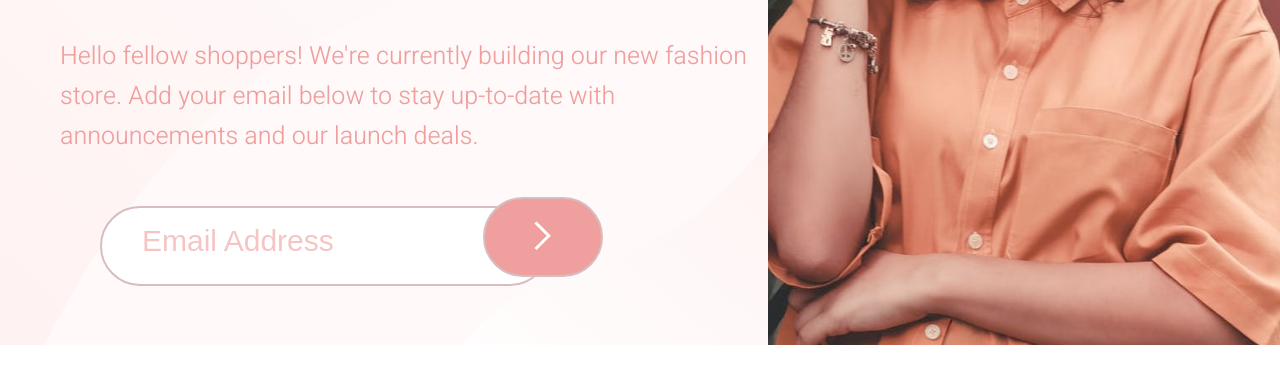
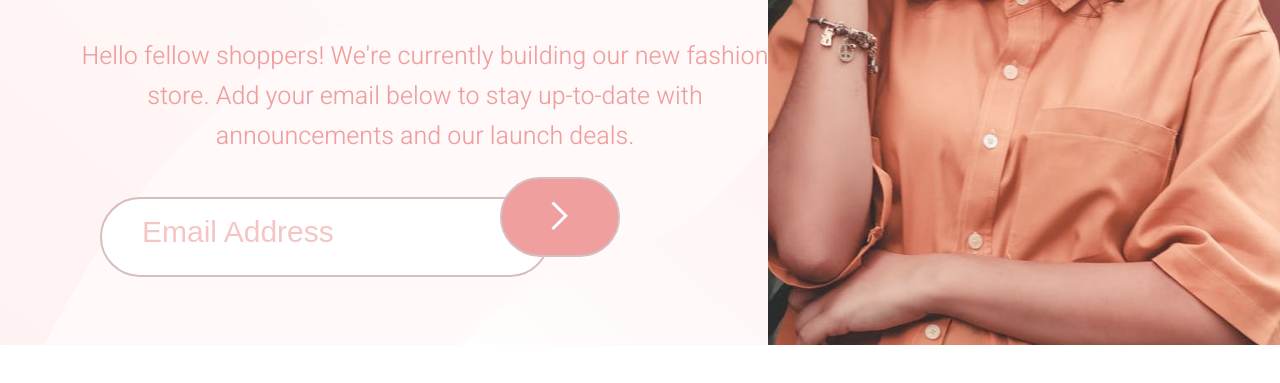
Before and after one commit to Naseeruddin86786/Naseer-07-Assignment, a plain HTML site: page index.html in a window 1280 px wide. Shown: the part 355-738 px from the top of the page. Drawn offline with Linux system fonts and the light colour scheme.

Commit message:
Base Apperal revised

```diff
--- a/style.css
+++ b/style.css
@@ -56,8 +56,9 @@ body {
     border: 2px solid  rgb(215,189,192);
     border-radius: 20px;
     opacity: 5px;
-    margin-left: 20px;
+    margin-left: 60px;
     margin-bottom: 30px;
+    position: relative;
 }
 
 input::placeholder {
@@ -70,8 +71,10 @@ button {
     border-radius: 30px;
     background-color:rgb(239,159,158) ;
     border: 2px solid  rgb(215,189,192);
-    margin-left: -40px;
-    margin-top: 20px;
+    /* margin-left: -40px;
+    margin-top: 20px; */
+    position: absolute;
+    left: 250px;
 }
 
 @media screen and (min-width:720px) {
@@ -97,8 +100,10 @@ button {
    .para {
        font-size: 25px;
        width: 100%;
-       padding: 0 60px;
+       padding: 0 60px ;
        height: 100px;
+       line-height: 30px;
+       text-align: center;
    }
 
    .content input {
@@ -106,6 +111,8 @@ button {
        width: 450px;
        margin-left: 100px;
        border-radius: 50px;
+       position: relative;
+       margin-top: 20px;
    }
 
    input::placeholder {
@@ -117,7 +124,11 @@ button {
        height: 80px;
        width: 120px;
        border-radius: 70px;
-       margin-left: -70px;
+       /* margin-left: -70px; */
+       position: absolute;
+       left: 500px;
+       top: 1004px;
+
    }
    .arrow {
        height: 30px;
@@ -147,4 +158,11 @@ button {
     width: 40%;
     height: 700px;
 }
+
+button {
+    position: absolute;
+    left: 500px;
+    top: 532px;
+
 }
+}
```
Also changed, not shown: index.html (+2 -1 lines).
